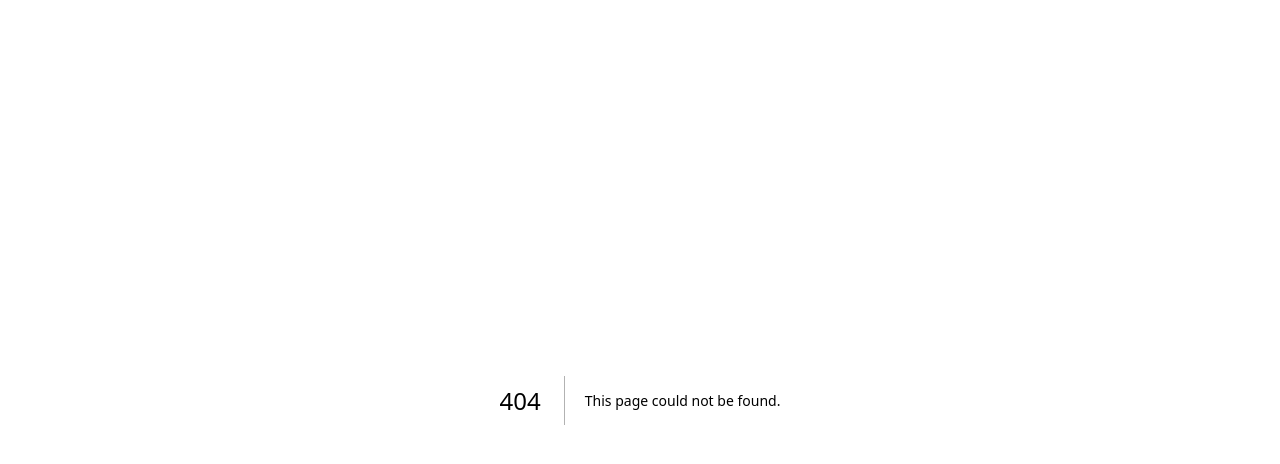
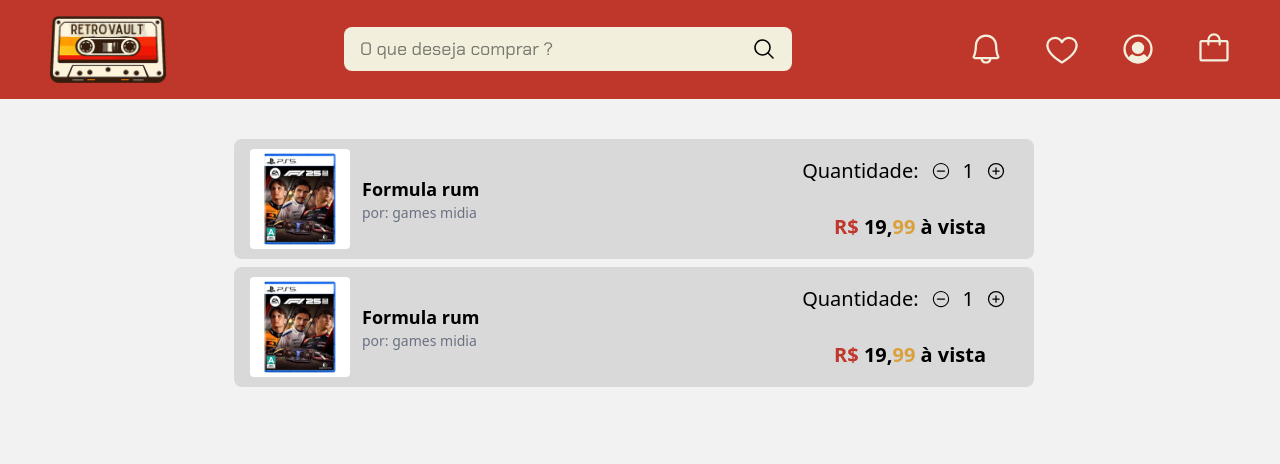
Before and after one commit to Ts-Joao/RetroVault, a Next.js app in the folder apps/web/: page /cart in a window 1280 px wide. Before the commit this address had no page. Shown: the top 464 px of the page. Built offline with nearby package versions, Linux system fonts and the light colour scheme.

Commit message:
refactor: refatoração da página e rota do carrinho

```diff
--- a/apps/web/src/app/shopping/Shopping.tsx
+++ b/apps/web/src/app/cart/page.tsx
@@ -1,10 +1,12 @@
 "use client";
 
+import NavBar from "@/components/layout/nav-bar/NavBar";
 import ProductCart from "@/components/product-cart/ProductCart";
 
 export default function Shopping() {
   return (
     <>
+      <NavBar />
       <div className="flex items-center justify-center gap-3">
         <div className="flex flex-col items-center justify-center mt-10 gap-2">
           <ProductCart />
--- a/apps/web/src/app/page.tsx
+++ b/apps/web/src/app/page.tsx
@@ -2,8 +2,6 @@
 import NavBar from "@/components/layout/nav-bar/NavBar";
 import ProductGrid from "@/components/layout/product-grid/ProductGrid";
 import { getProducts } from "@/services/product";
-
-import Shopping from "./shopping/Shopping";
 
 export default async function Home() {
   const products = await getProducts()
@@ -11,7 +9,7 @@
   return (
     <>
       <NavBar />
-      <Shopping />
+
     </>
   );
 }
--- a/apps/web/src/components/layout/nav-bar/MiddleNav.tsx
+++ b/apps/web/src/components/layout/nav-bar/MiddleNav.tsx
@@ -33,7 +33,7 @@
                     </Link>
                 </li>
                 <li>
-                    <Link href='/shopping-cart'>
+                    <Link href='/cart'>
                         <PiBag className="text-second cursor-pointer md:text-2xl lg:text-4xl"/>
                     </Link>
                 </li>
```
